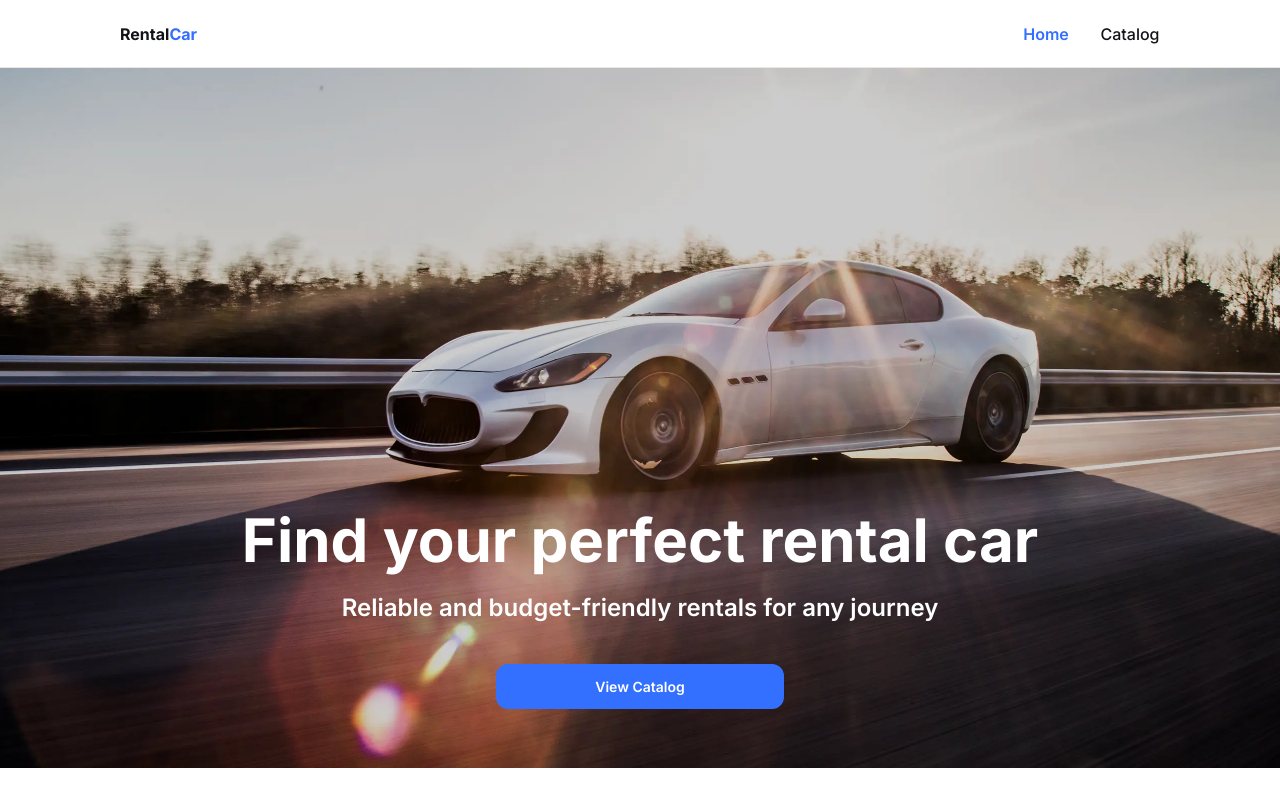
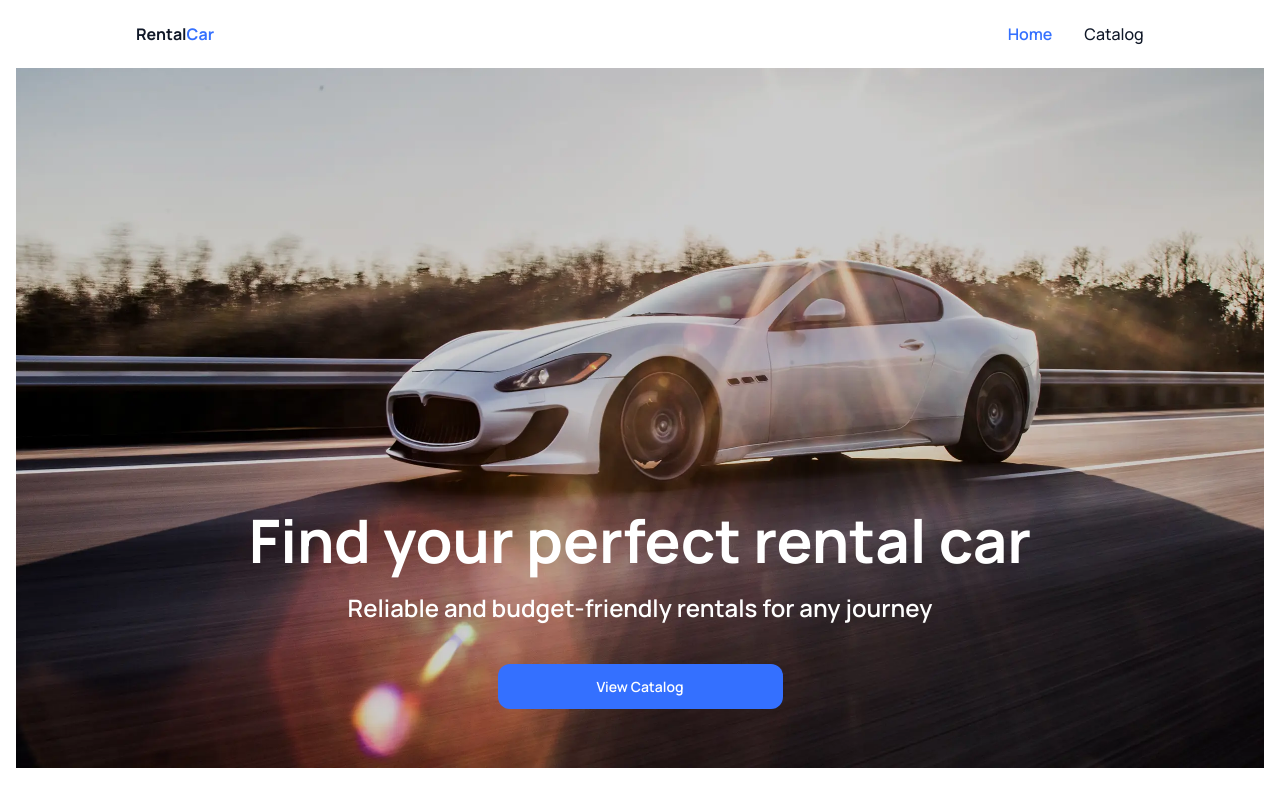
Before and after one commit to Vadimeks/car-rental, a Next.js app: page / in a window 1280 px wide. Built offline with nearby package versions, Linux system fonts and the light colour scheme.

Commit message:
fix styles, add colors and fonts from ui kit, add global container

```diff
--- a/src/app/auto/[id]/page.tsx
+++ b/src/app/auto/[id]/page.tsx
@@ -22,7 +22,7 @@ const COLOR_BUTTON_PRIMARY = "#3470FF";
 
 const DetailContainer = styled.div`
   max-width: 1440px;
-  padding: 50px 120px 150px;
+  padding: 50px 0 150px 0;
   margin: 0 auto;
   min-height: 80vh;
 `;
--- a/src/app/globals.css
+++ b/src/app/globals.css
@@ -9,17 +9,21 @@
 }
 
 :root {
-  --primary-font-family: 'Montserrat', sans-serif;
-  --color-text-primary: #121417;
-  --color-text-secondary: #8a8a89;
-  --color-button-primary: #3470ff;
-  --color-button-hover: #0b4cd3;
-  --color-white: #ffffff;
+  --color-main: #101828;
+  --color-white: #FFFFFF;
+  --color-gray: #8E929A;
+  --color-gray-light: #DADDE1;
+  --color-background-input: #F7F7F7;
+  --color-background-badges: #F2F4F7;
+  --color-button-primary: #3470FF;
+  --color-button-hover: #0B44CD;
+  --font-family-main: var(--font-manrope, sans-serif);
+  --font-family-inter: var(--font-inter, sans-serif);
 }
 
 body {
-  font-family: var(--primary-font-family);
-  color: var(--color-text-primary);
+  font-family: var(--font-family-main);
+  color: var(--color-main);
   min-height: 100vh;
   line-height: 1.5;
   background-color: var(--color-white);
@@ -51,3 +55,19 @@ img {
   clip: rect(0 0 0 0);
   overflow: hidden;
 }
+
+.container {
+  width: 100%;
+  margin: 0 auto;
+  padding-left: 16px;
+  padding-right: 16px;
+}
+
+@media (min-width: 1440px) {
+  .container {
+    width: 1440px;
+    padding-left: 120px;
+    padding-right: 120px;
+    max-width: 1440px;
+  }
+}
--- a/src/app/layout.tsx
+++ b/src/app/layout.tsx
@@ -1,13 +1,25 @@
 // src/app/layout.tsx
 
 import type { Metadata } from "next";
-import { Inter } from "next/font/google";
 import "./globals.css";
 import StyledComponentsRegistry from "@/lib/registry";
 import GlobalStyles from "@/styles/GlobalStyles";
 import Header from "@/components/Header/Header";
+import { Manrope, Inter } from "next/font/google";
 
-const inter = Inter({ subsets: ["latin"] });
+const manrope = Manrope({
+  subsets: ["latin"],
+  display: "swap",
+  variable: "--font-manrope",
+  weight: ["400", "500", "600", "700"],
+});
+
+const inter = Inter({
+  subsets: ["latin"],
+  display: "swap",
+  variable: "--font-inter",
+  weight: ["500"],
+});
 
 export const metadata: Metadata = {
   title: "RentalCar App - Your best car rental choice",
@@ -21,12 +33,14 @@ export default function RootLayout({
   children: React.ReactNode;
 }>) {
   return (
-    <html lang="en">
-      <body className={inter.className}>
+    <html lang="en" className={`${manrope.variable} ${inter.variable}`}>
+      <body>
         <StyledComponentsRegistry>
           <GlobalStyles />
-          <Header />
-          {children}
+          <div className="container">
+            <Header />
+            {children}
+          </div>
         </StyledComponentsRegistry>
       </body>
     </html>
--- a/src/styles/GlobalStyles.tsx
+++ b/src/styles/GlobalStyles.tsx
@@ -1,51 +1,9 @@
 // src/styles/GlobalStyles.tsx
+
 "use client";
 import { createGlobalStyle } from "styled-components";
 
 const GlobalStyles = createGlobalStyle`
-
-  /* 1. CSS Variables (Colors) */
-  :root {
-    /* Primary Colors */
-    --color-button-primary: #3470ff; /* Light Blue for buttons */
-    --color-button-hover: #0b44cd; /* Darker blue for hover */
-
-    /* Text Colors */
-    --color-text-primary: #121417; /* Main text color */
-    --color-text-secondary: rgba(18, 20, 23, 0.5); /* Lighter text (e.g., placeholder) */
-    --color-text-details: rgba(18, 20, 23, 0.5); /* Details and specs */
-
-    /* Backgrounds & Borders */
-    --color-input-background: rgba(247, 247, 247, 1); /* Light gray for inputs/selects */
-    --color-white: #ffffff;
-    --color-border-light: rgba(138, 138, 137, 0.2);
-
-    /* Used in CarCard (not critical, but good to define) */
-    --color-tag-background: #f9f9f9;
-  }
-
-  /* 2. Base Reset and Font Import */
-
-  /* Font Import (Manrope) - Next.js usually handles this globally,
-     but we ensure the body uses it. */
-  @font-face {
-    font-family: 'Manrope';
-    src: url('/fonts/Manrope-Regular.ttf') format('truetype');
-    font-weight: 400;
-    font-style: normal;
-  }
-  @font-face {
-    font-family: 'Manrope';
-    src: url('/fonts/Manrope-Medium.ttf') format('truetype');
-    font-weight: 500;
-    font-style: normal;
-  }
-  @font-face {
-    font-family: 'Manrope';
-    src: url('/fonts/Manrope-SemiBold.ttf') format('truetype');
-    font-weight: 600;
-    font-style: normal;
-  }
 
  /* Reset */
  *,
@@ -60,10 +18,10 @@ const GlobalStyles = createGlobalStyle`
 
  body {
   margin: 0;
-    font-family: 'Manrope', sans-serif;
+  font-family: var(--font-family-main, sans-serif);
   font-weight: 400;
   line-height: 1.5;
-    color: var(--color-text-primary);
+  color: var(--color-main);
   background-color: var(--color-white);
   min-height: 100vh;
  }
```
Lines whose indentation alone changed are shown as unchanged.
